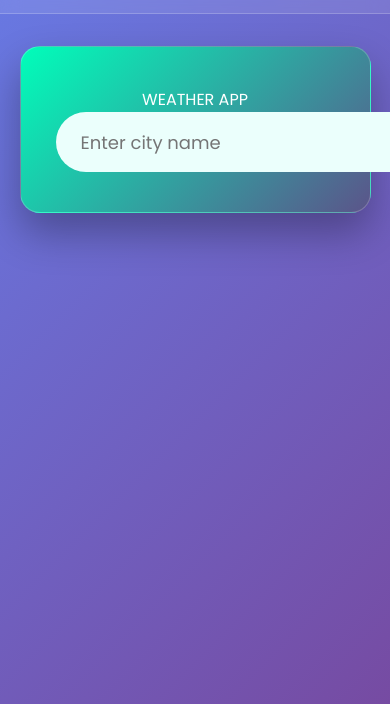
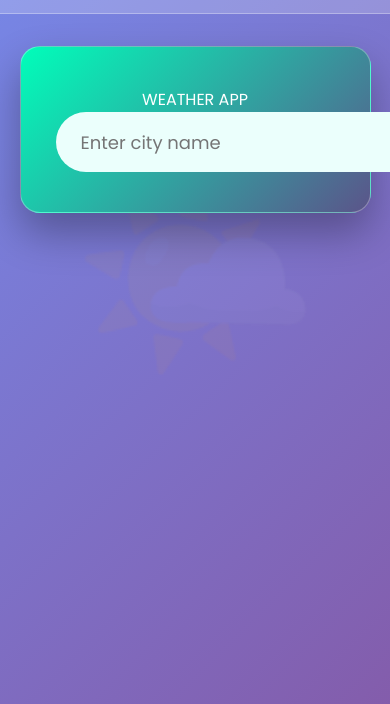
Before and after one commit to Dreww01/weather-site-js, a website: page src/index.html in a window 390 px wide. Shown: the part 140-844 px from the top of the page. Drawn offline with Linux system fonts and the light colour scheme; no server answers.

Commit message:
Enhance style.css with new background effects, including layered gradients and a weather icon overlay. Update app header styles for improved visibility and add Safari-specific fixes for better compatibility. Implement responsive adjustments for mobile devices.

```diff
--- a/src/style.css
+++ b/src/style.css
@@ -8,19 +8,51 @@
 
 body {
   background: linear-gradient(135deg, #667eea 0%, #764ba2 100%);
+  background-image:
+    linear-gradient(135deg, rgba(102, 126, 234, 0.9) 0%, rgba(118, 75, 162, 0.9) 100%),
+    radial-gradient(circle at 25% 25%, rgba(255, 255, 255, 0.1) 0%, transparent 50%),
+    radial-gradient(circle at 75% 75%, rgba(255, 255, 255, 0.1) 0%, transparent 50%);
+  background-size: cover, 300px 300px, 400px 400px;
+  background-position: center, 25% 25%, 75% 75%;
+  background-repeat: no-repeat, no-repeat, no-repeat;
   min-height: 100vh;
   font-family: "Poppins", sans-serif;
+  position: relative;
+  overflow-x: hidden;
+}
+
+/* Weather icon pattern overlay */
+body::before {
+  content: "🌤️";
+  position: fixed;
+  top: 0;
+  left: 0;
+  width: 100%;
+  height: 100%;
+  font-size: 200px;
+  color: rgba(255, 255, 255, 0.05);
+  display: flex;
+  align-items: center;
+  justify-content: center;
+  pointer-events: none;
+  z-index: 1;
+  animation: float 6s ease-in-out infinite;
+}
+
+@keyframes float {
+  0%, 100% { transform: translateY(0px) rotate(0deg); }
+  50% { transform: translateY(-20px) rotate(5deg); }
 }
 
 /* App Header Styles */
 .app-header {
   text-align: center;
   padding: 2rem 1rem 1rem;
-  background: rgba(255, 255, 255, 0.1);
-  -webkit-backdrop-filter: blur(10px);
-  backdrop-filter: blur(10px);
-  border-bottom: 1px solid rgba(255, 255, 255, 0.2);
+  background: rgba(255, 255, 255, 0.15);
+  border-bottom: 1px solid rgba(255, 255, 255, 0.3);
   margin-bottom: 2rem;
+  position: relative;
+  z-index: 10;
 }
 
 .app-title {
@@ -53,6 +85,19 @@ body {
   }
 }
 
+/* Safari-specific fixes */
+@supports (-webkit-appearance: none) {
+  .app-header {
+    background: rgba(255, 255, 255, 0.2);
+  }
+
+  .card {
+    background: linear-gradient(135deg, #00feba, #5b548a);
+    -webkit-box-shadow: 0 20px 40px rgba(0, 0, 0, 0.3);
+    box-shadow: 0 20px 40px rgba(0, 0, 0, 0.3);
+  }
+}
+
 /* Responsive header */
 @media (max-width: 768px) {
   .app-title {
@@ -67,6 +112,27 @@ body {
   .app-header {
     padding: 1.5rem 1rem 1rem;
   }
+
+  body {
+    background-size: cover, 150px 150px;
+  }
+}
+
+/* iOS Safari specific fixes */
+@supports (-webkit-touch-callout: none) {
+  body {
+    -webkit-overflow-scrolling: touch;
+  }
+
+  .app-header {
+    -webkit-transform: translateZ(0);
+    transform: translateZ(0);
+  }
+
+  .card {
+    -webkit-transform: translateZ(0);
+    transform: translateZ(0);
+  }
 }
 
 .card {
@@ -79,9 +145,9 @@ body {
   padding: 40px 35px;
   text-align: center;
   box-shadow: 0 20px 40px rgba(0, 0, 0, 0.3);
-  backdrop-filter: blur(10px);
-  -webkit-backdrop-filter: blur(10px);
-  border: 1px solid rgba(255, 255, 255, 0.2);
+  border: 1px solid rgba(255, 255, 255, 0.3);
+  position: relative;
+  z-index: 10;
 }
 
 .search {
```
